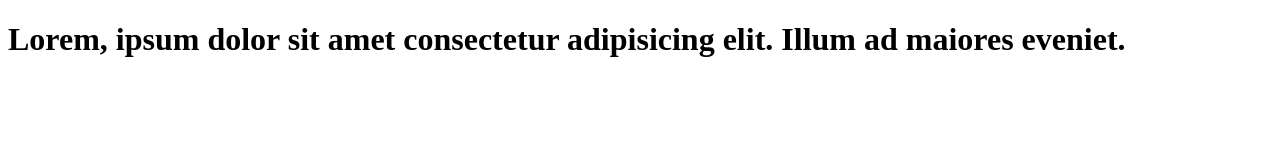
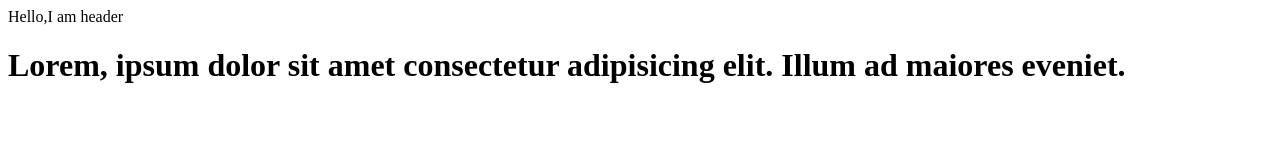
Before and after one commit to DevNinja-404/learn-git, a plain HTML site: page index.html in a window 1280 px wide. Drawn offline with Linux system fonts and the light colour scheme.

Commit message:
Add Header to index file

```diff
--- a/index.html
+++ b/index.html
@@ -5,6 +5,7 @@
     <meta name="viewport" content="width=device-width, initial-scale=1.0" />
     <title>Github</title>
   </head>
+  <header>Hello,I am header</header>
   <body>
     <h1>
       Lorem, ipsum dolor sit amet consectetur adipisicing elit. Illum ad maiores
```
